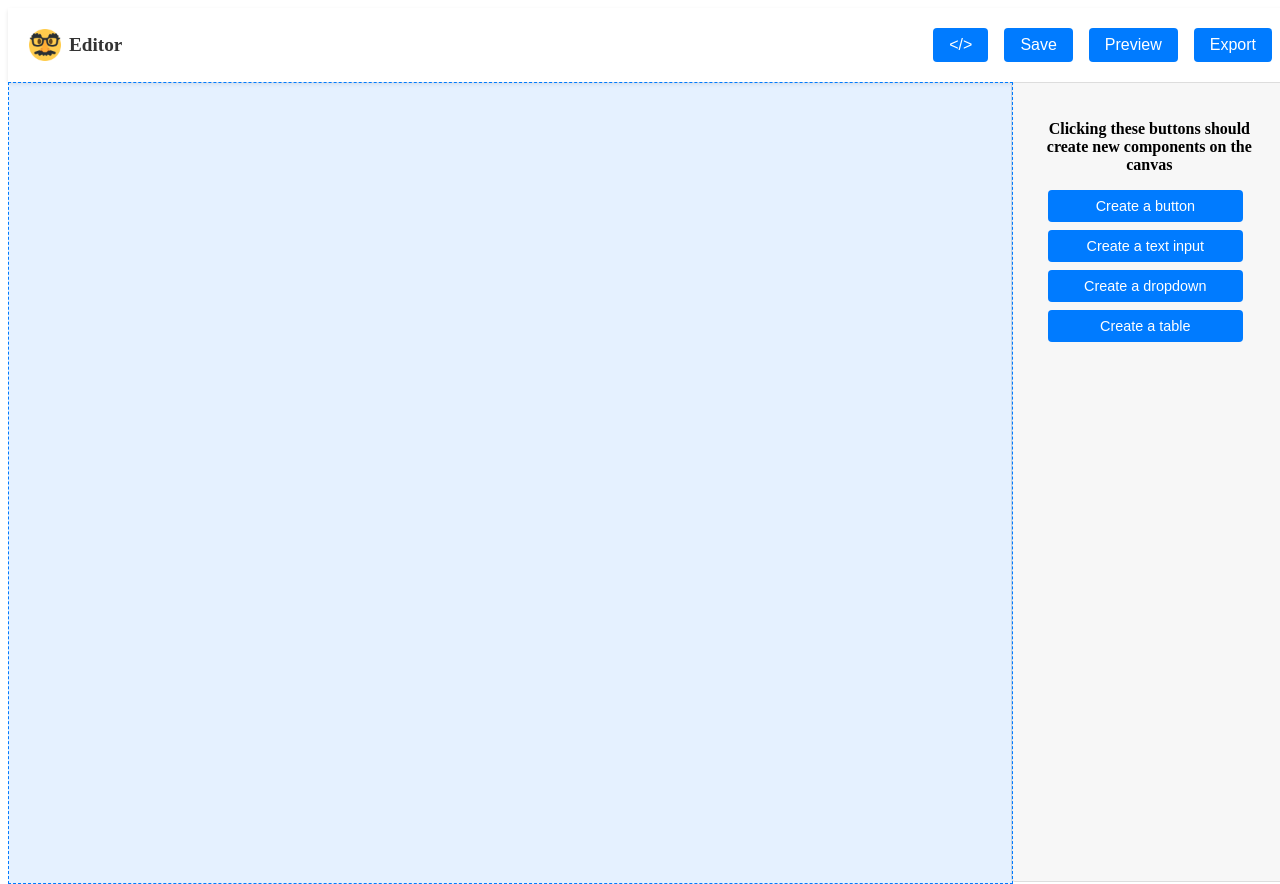
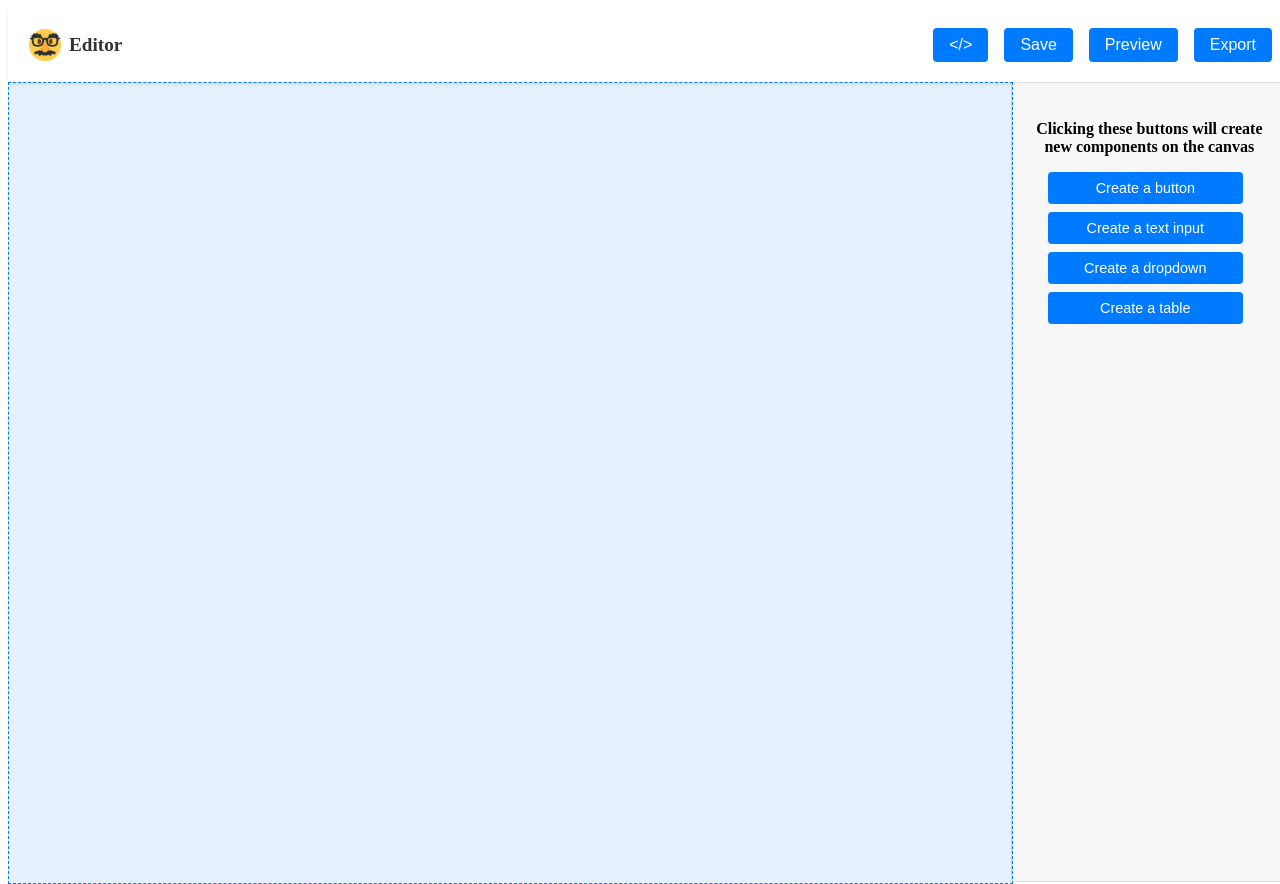
Before and after one commit to anujawas/Frontend-Home, a React (Create React App) app: page / in a window 1280 px wide. Built offline with nearby package versions, Linux system fonts and the light colour scheme.

Commit message:
words changing

```diff
--- a/src/components/GridwithDots.jsx
+++ b/src/components/GridwithDots.jsx
@@ -212,7 +212,7 @@ function CanvasDrag() {
       <div className="editor-picker">
         <h4>
           {" "}
-          Clicking these buttons should create new components on the canvas{" "}
+          Clicking these buttons will create new components on the canvas{" "}
         </h4>
         <button onDoubleClick={() => doubleclickHandle("Button")}> Create a button </button>
         <button onDoubleClick={() => doubleclickHandle("Input")}> Create a text input </button>
```
